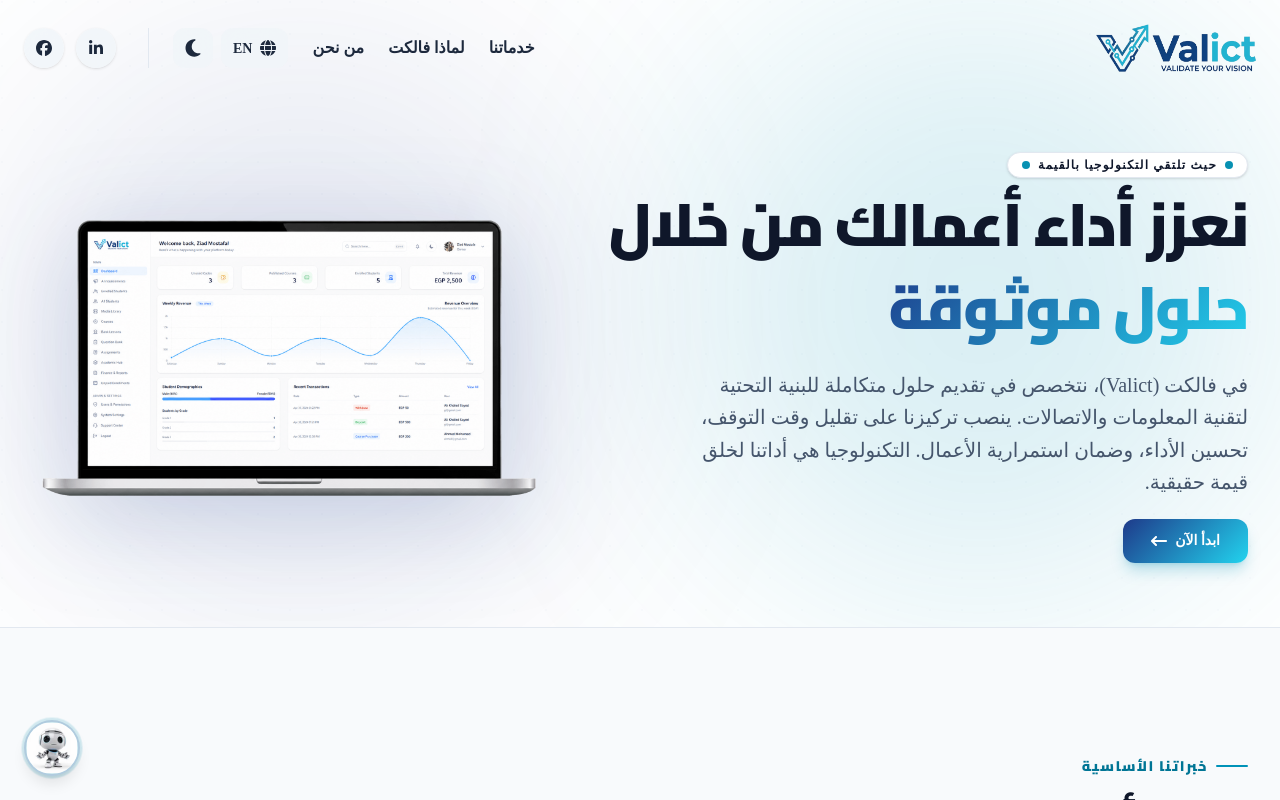
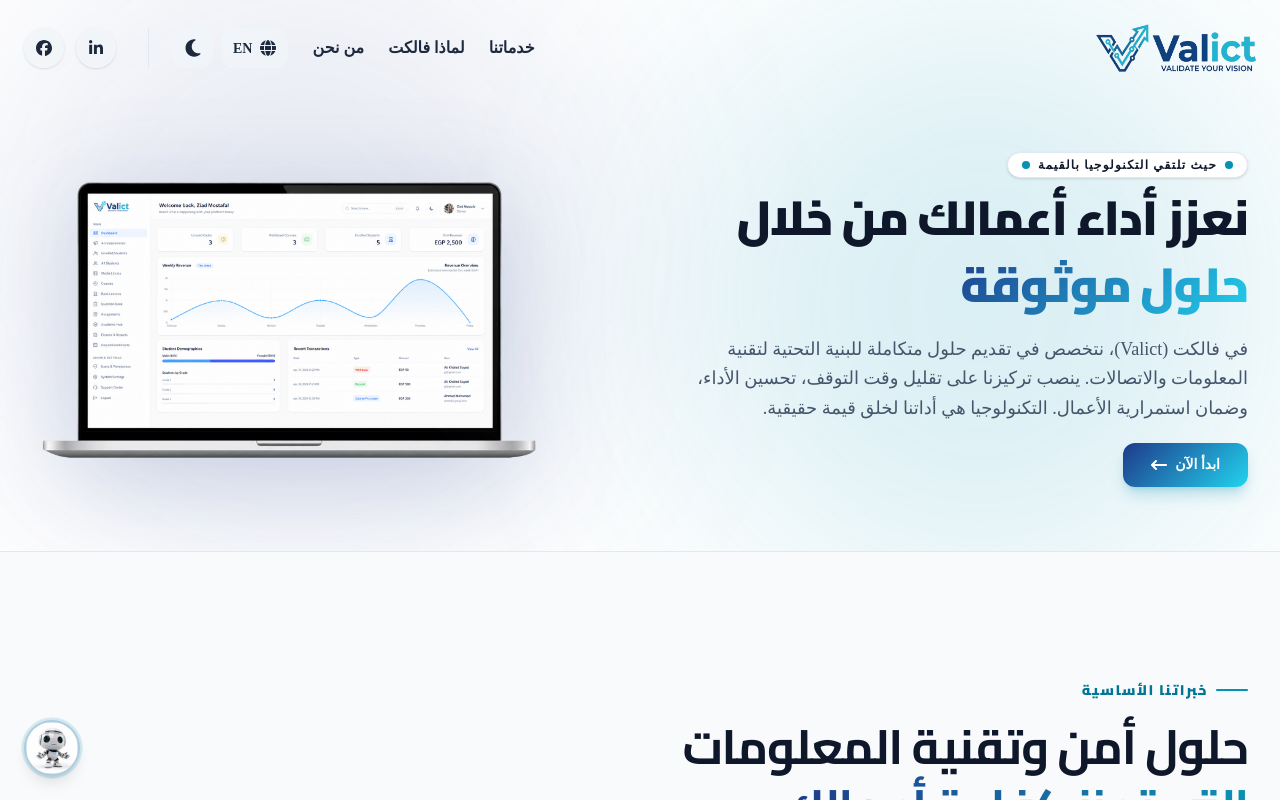
Before and after one commit to Tarek-Ali0/Valict, a Next.js app: page /ar in a window 1280 px wide. Shown: the top 800 px of the page. Built offline with nearby package versions, Linux system fonts and the light colour scheme; a web font is replaced by a local one.

Commit message:
Adjust heading and paragraph font sizes in Hero component

```diff
--- a/src/components/Hero.tsx
+++ b/src/components/Hero.tsx
@@ -96,7 +96,7 @@ export function Hero({ dict }: HeroProps) {
               <span className="flex h-2 w-2 rounded-full bg-valict-cyan animate-pulse"></span>
             </div>
 
-            <h1 className="text-3xl lg:text-5xl xl:text-6xl font-black leading-[1.15] text-valict-dark dark:text-white tracking-tight">
+            <h1 className="text-3xl lg:text-4xl xl:text-5xl font-black leading-[1.15] text-valict-dark dark:text-white tracking-tight">
               <span className="lg:whitespace-nowrap">{dict.hero.title1}</span>
               <br />
               <span className="logo-gradient-text leading-relaxed lg:whitespace-nowrap">
@@ -105,7 +105,7 @@ export function Hero({ dict }: HeroProps) {
             </h1>
 
             {(dict.hero.description || dict.about?.text) && (
-              <p className="text-lg sm:text-xl text-slate-600 dark:text-slate-300 max-w-xl leading-relaxed font-medium">
+              <p className="text-base sm:text-lg text-slate-600 dark:text-slate-300 max-w-xl leading-relaxed font-medium">
                 {dict.hero.description || dict.about?.text}
               </p>
             )}
```
